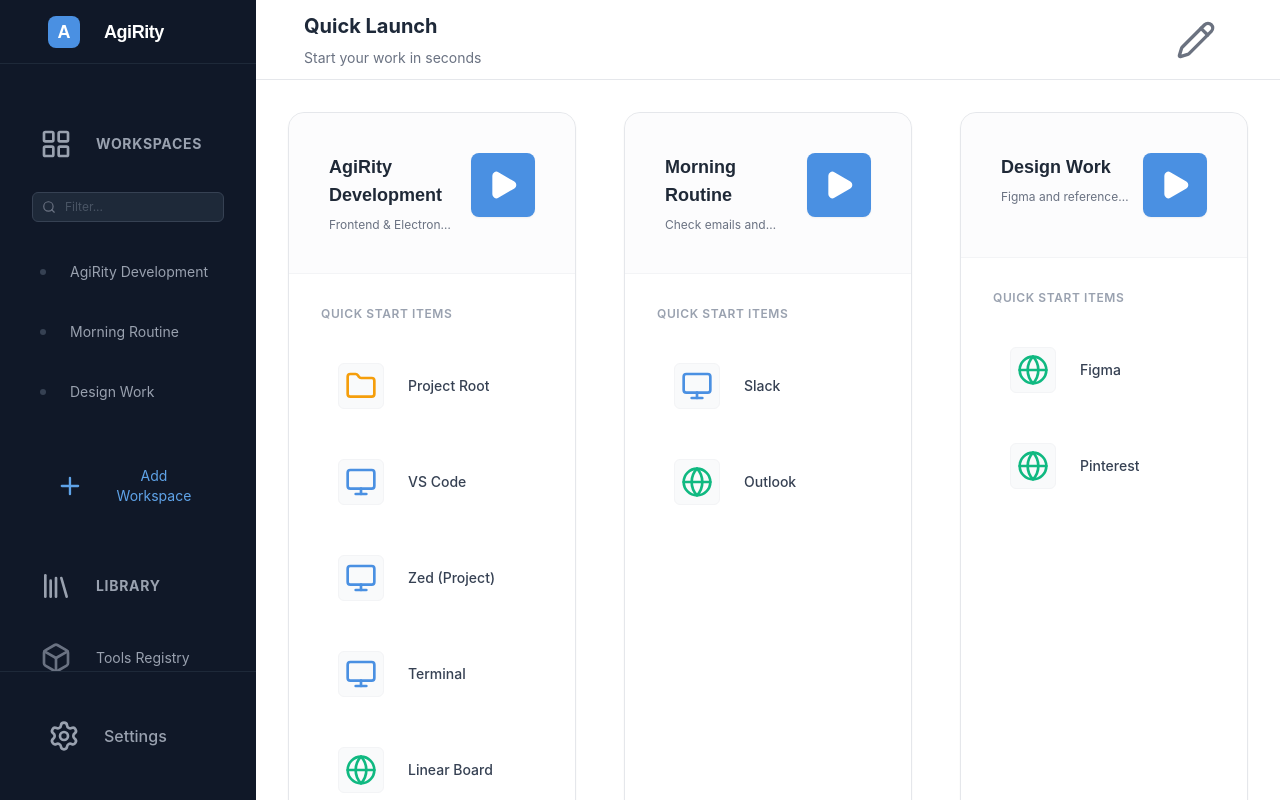
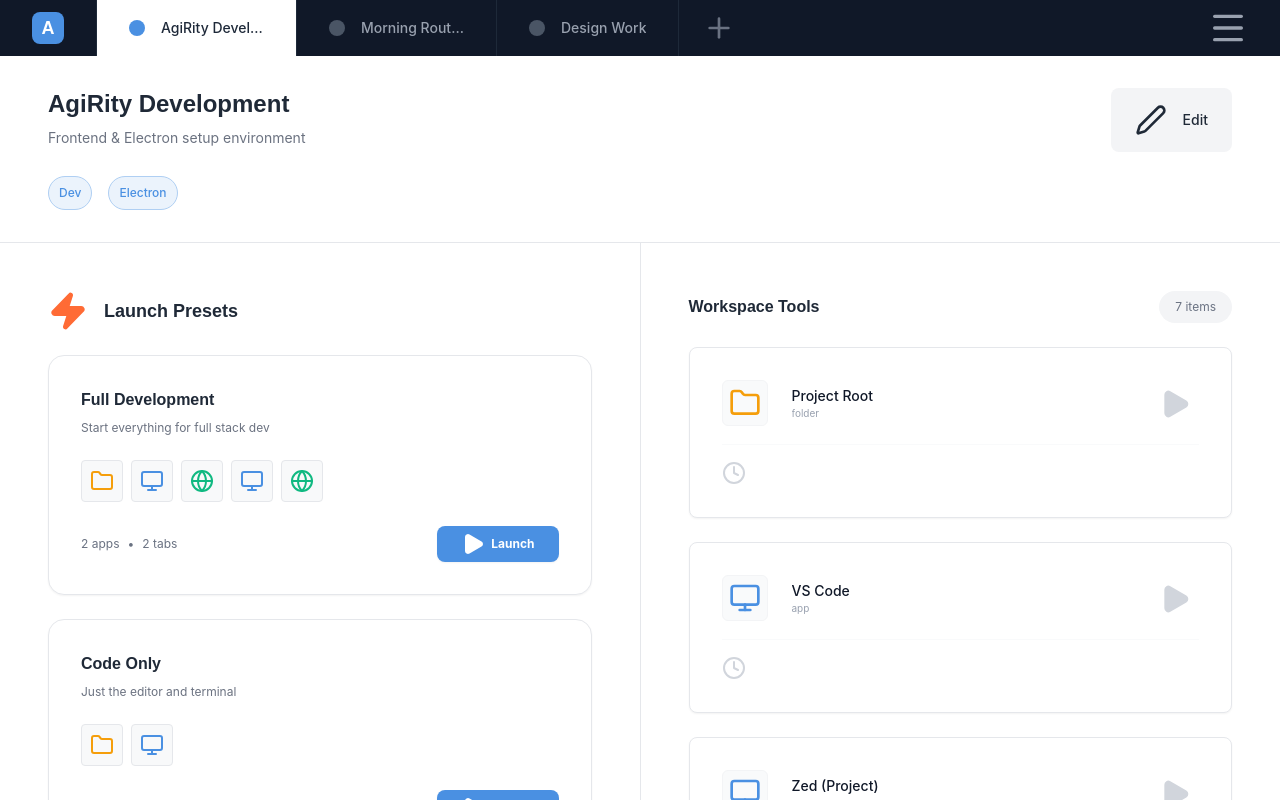
Before and after one commit to akkytech0617/AgiRity, a React (Vite) app: page / in a window 1280 px wide. Built offline with nearby package versions, Linux system fonts and the light colour scheme; what electron-log would draw is missing.

Commit message:
feat: change to tab ui

```diff
--- a/src/main/preload.ts
+++ b/src/main/preload.ts
@@ -6,6 +6,8 @@ import { WorkspaceItem, Workspace, IPC_CHANNELS } from '../shared/types';
 
 const launcherApi = {
   launchItem: (item: WorkspaceItem) => ipcRenderer.invoke(IPC_CHANNELS.LAUNCHER_LAUNCH_ITEM, item),
+  getItemIcon: (item: WorkspaceItem) =>
+    ipcRenderer.invoke(IPC_CHANNELS.LAUNCHER_GET_ITEM_ICON, item),
 };
 
 const workspaceApi = {
--- a/src/main/services/interfaces.ts
+++ b/src/main/services/interfaces.ts
@@ -1,4 +1,4 @@
-import type { Workspace, WorkspaceItem } from '../../shared/types';
+import type { Workspace, WorkspaceItem, IconResult } from '../../shared/types';
 
 /**
  * Service interfaces for dependency injection
@@ -32,4 +32,5 @@ export interface IProjectService {
  */
 export interface ILauncherService {
   launchItem(item: WorkspaceItem): Promise<void>;
+  getItemIcon(item: WorkspaceItem): Promise<IconResult>;
 }
--- a/src/renderer/App.tsx
+++ b/src/renderer/App.tsx
@@ -3,7 +3,6 @@ import { Layout } from './components/Layout';
 import { WorkspaceDetail } from './components/WorkspaceDetail';
 import { WorkspaceSettings } from './components/WorkspaceSettings';
 import { CreateWorkspace } from './components/CreateWorkspace';
-import { QuickLaunch } from './components/QuickLaunch';
 import { ToolsRegistry } from './components/ToolsRegistry';
 import { MCPServers } from './components/MCPServers';
 import { Settings as SettingsView } from './components/Settings';
@@ -85,7 +84,6 @@ const MOCK_WORKSPACES: Workspace[] = [
 
 // View Types
 type View =
-  | { type: 'quick-launch' }
   | { type: 'workspace'; id: string }
   | { type: 'workspace-settings'; id: string }
   | { type: 'create-workspace' }
@@ -94,7 +92,7 @@ type View =
   | { type: 'settings' };
 
 function App() {
-  const [activeView, setActiveView] = useState<View>({ type: 'quick-launch' });
+  const [activeView, setActiveView] = useState<View>({ type: 'workspace', id: '1' });
 
   const selectedWorkspace =
     activeView.type === 'workspace' || activeView.type === 'workspace-settings'
@@ -108,21 +106,13 @@ function App() {
     }
   };
 
-  const handleEditWorkspace = (id: string) => {
-    setActiveView({ type: 'workspace-settings', id });
-  };
+
 
   const handleSaveWorkspace = (workspace: Workspace) => {
     setActiveView({ type: 'workspace', id: workspace.id });
   };
 
-  const handleLaunchItem = (workspaceId: string, itemName: string) => {
-    const workspace = MOCK_WORKSPACES.find((w) => w.id === workspaceId);
-    const item = workspace?.items.find((i) => i.name === itemName);
-    if (item) {
-      void launchItem(item);
-    }
-  };
+
 
   const launchItem = async (item: WorkspaceItem) => {
     log.info(`Launching: ${item.name}`);
@@ -141,15 +131,11 @@ function App() {
   };
 
   const handleCreateWorkspace = () => {
-    setActiveView({ type: 'quick-launch' });
+    setActiveView({ type: 'workspace', id: '1' });
   };
 
-  const handleSelectWorkspace = (id: string | null) => {
-    if (id !== null && id !== '') {
-      setActiveView({ type: 'workspace', id });
-    } else {
-      setActiveView({ type: 'quick-launch' });
-    }
+  const handleSelectWorkspace = (id: string) => {
+    setActiveView({ type: 'workspace', id });
   };
 
   const renderMainContent = () => {
@@ -165,7 +151,7 @@ function App() {
           <CreateWorkspace
             onSave={handleCreateWorkspace}
             onCancel={() => {
-              setActiveView({ type: 'quick-launch' });
+              setActiveView({ type: 'workspace', id: '1' });
             }}
           />
         );
@@ -182,76 +168,31 @@ function App() {
           <div className="p-8 text-center text-gray-500">Workspace not found</div>
         );
       case 'workspace':
+      default:
+        // Workspace view is the default
         return selectedWorkspace ? (
           <WorkspaceDetail
             workspace={selectedWorkspace}
             onLaunch={handleLaunch}
-            onLaunchItem={(item) => void launchItem(item)}
+            onLaunchItem={(item) => {
+              void launchItem(item);
+            }}
+            onEditWorkspace={(id) => {
+              setActiveView({ type: 'workspace-settings', id });
+            }}
           />
         ) : (
           <div className="p-8 text-center text-gray-500">Workspace not found</div>
         );
-      case 'quick-launch':
-      default:
-        return (
-          <QuickLaunch
-            workspaces={MOCK_WORKSPACES}
-            onSelectWorkspace={(id) => {
-              handleSelectWorkspace(id);
-            }}
-            onLaunchItem={handleLaunchItem}
-            onLaunchWorkspace={handleLaunch}
-          />
-        );
     }
   };
 
-  const getHeaderContent = () => {
-    switch (activeView.type) {
-      case 'tools':
-        return { title: 'Tools Registry', subtitle: 'Manage installed tools' };
-      case 'mcp':
-        return { title: 'MCP Servers', subtitle: 'Model Context Protocol configuration' };
-      case 'settings':
-        return { title: 'Settings', subtitle: 'Application preferences' };
-      case 'create-workspace':
-        return { title: 'Create Workspace', subtitle: 'Set up a new workspace' };
-      case 'workspace-settings':
-        return selectedWorkspace
-          ? {
-              title: 'Edit Workspace',
-              subtitle: `Configure settings for ${selectedWorkspace.name}`,
-            }
-          : { title: 'Workspace Settings', subtitle: '' };
-      case 'workspace':
-        return selectedWorkspace
-          ? {
-              title: selectedWorkspace.name,
-              subtitle: selectedWorkspace.description,
-              tags: selectedWorkspace.tags,
-              showEditButton: true,
-              onEdit: () => {
-                handleEditWorkspace(selectedWorkspace.id);
-              },
-            }
-          : { title: 'Workspace', subtitle: '' };
-      case 'quick-launch':
-      default:
-        return {
-          title: 'Quick Launch',
-          subtitle: 'Start your work in seconds',
-          showEditButton: true,
-          onEdit: () => {
-            // Edit Quick Launch settings
-          },
-        };
-    }
-  };
+
 
   return (
     <Layout
       workspaces={MOCK_WORKSPACES}
-      header={getHeaderContent()}
+      activeWorkspaceId={activeView.type === 'workspace' ? activeView.id : null}
       onSelectWorkspace={handleSelectWorkspace}
       onNewWorkspace={handleNew}
       onOpenSettings={() => {
--- a/src/renderer/api/index.ts
+++ b/src/renderer/api/index.ts
@@ -2,6 +2,8 @@ import {
   WorkspaceItem,
   LaunchResult,
   LaunchResultSchema,
+  IconResult,
+  IconResultSchema,
   Workspace,
   WorkspaceResult,
   WorkspaceResultSchema,
@@ -11,6 +13,10 @@ export const launcherApi = {
   launchItem: async (item: WorkspaceItem): Promise<LaunchResult> => {
     const result = await window.launcherApi.launchItem(item);
     return LaunchResultSchema.parse(result);
+  },
+  getItemIcon: async (item: WorkspaceItem): Promise<IconResult> => {
+    const result = await window.launcherApi.getItemIcon(item);
+    return IconResultSchema.parse(result);
   },
 };
 
--- a/src/renderer/components/Header.tsx
+++ b/src/renderer/components/Header.tsx
@@ -1,40 +1,129 @@
-import { Pencil } from 'lucide-react';
+import { useState, useRef, useEffect } from 'react';
+import { Settings, Box, Database, Menu, X, Plus } from 'lucide-react';
+import { Workspace } from '../../shared/types';
 
 interface HeaderProps {
-  title: string;
-  subtitle?: string;
-  tags?: string[];
-  showEditButton?: boolean;
-  onEdit?: () => void;
+  workspaces: Workspace[];
+  activeWorkspaceId: string | null;
+  onSelectWorkspace: (id: string) => void;
+  onNewWorkspace: () => void;
+  onOpenSettings: () => void;
+  onOpenTools: () => void;
+  onOpenMCP: () => void;
 }
 
-export function Header({ title, subtitle, tags, showEditButton, onEdit }: Readonly<HeaderProps>) {
+export function Header({
+  workspaces,
+  activeWorkspaceId,
+  onSelectWorkspace,
+  onNewWorkspace,
+  onOpenSettings,
+  onOpenTools,
+  onOpenMCP,
+}: Readonly<HeaderProps>) {
+  const [isMenuOpen, setIsMenuOpen] = useState(false);
+  const menuRef = useRef<HTMLDivElement>(null);
+
+  // Close menu when clicking outside
+  useEffect(() => {
+    const handleClickOutside = (event: MouseEvent) => {
+      if (menuRef.current && !menuRef.current.contains(event.target as Node)) {
+        setIsMenuOpen(false);
+      }
+    };
+
+    if (isMenuOpen) {
+      document.addEventListener('mousedown', handleClickOutside);
+    }
+    return () => {
+      document.removeEventListener('mousedown', handleClickOutside);
+    };
+  }, [isMenuOpen]);
+
+  const menuItems = [
+    { icon: Settings, label: 'Settings', onClick: onOpenSettings },
+    { icon: Box, label: 'Tools Registry', onClick: onOpenTools },
+    { icon: Database, label: 'MCP Servers', onClick: onOpenMCP },
+  ];
+
   return (
-    <header className="h-20 border-b border-gray-200 px-6 flex items-center justify-between shrink-0 bg-white">
-      <div>
-        <div className="flex items-center gap-3">
-          <h1 className="text-xl font-bold text-gray-800">{title}</h1>
-          {tags?.map((tag) => (
-            <span
-              key={tag}
-              className="px-2 py-0.5 bg-gray-100 text-gray-600 text-xs font-medium rounded-full border border-gray-200"
-            >
-              {tag}
-            </span>
-          ))}
+    <header className="h-14 bg-gray-900 flex items-center shrink-0 select-none">
+      {/* Logo */}
+      <div className="h-full flex items-center px-4 border-r border-gray-800">
+        <div className="bg-primary w-8 h-8 rounded-lg flex items-center justify-center">
+          <span className="text-white font-display font-bold text-lg">A</span>
         </div>
-        {subtitle != null && <p className="text-sm text-gray-500 mt-1">{subtitle}</p>}
       </div>
 
-      {showEditButton === true && onEdit != null && (
+      {/* Tabs */}
+      <div className="flex-1 flex items-center h-full overflow-x-auto">
+        <div className="flex h-full">
+          {workspaces.map((workspace) => (
+            <button
+              key={workspace.id}
+              onClick={() => {
+                onSelectWorkspace(workspace.id);
+              }}
+              className={`h-full px-4 flex items-center gap-2 border-r border-gray-800 transition-colors min-w-0 max-w-[200px] group ${
+                activeWorkspaceId === workspace.id
+                  ? 'bg-white text-gray-800'
+                  : 'text-gray-400 hover:bg-gray-800 hover:text-white'
+              }`}
+            >
+              <span
+                className={`w-2 h-2 rounded-full shrink-0 ${
+                  activeWorkspaceId === workspace.id ? 'bg-primary' : 'bg-gray-600'
+                }`}
+              />
+              <span className="truncate text-sm font-medium">{workspace.name}</span>
+            </button>
+          ))}
+
+          {/* New Tab Button */}
+          <button
+            onClick={onNewWorkspace}
+            className="h-full px-3 flex items-center text-gray-500 hover:text-white hover:bg-gray-800 transition-colors"
+            title="New Workspace"
+          >
+            <Plus className="w-4 h-4" />
+          </button>
+        </div>
+      </div>
+
+      {/* Menu Button */}
+      <div className="relative h-full" ref={menuRef}>
         <button
-          onClick={onEdit}
-          className="p-2 text-text-secondary hover:text-primary hover:bg-primary-50 rounded-full transition-colors"
-          title="Edit"
+          onClick={() => {
+            setIsMenuOpen(!isMenuOpen);
+          }}
+          className={`h-full px-4 flex items-center text-gray-400 hover:text-white hover:bg-gray-800 transition-colors ${
+            isMenuOpen ? 'bg-gray-800 text-white' : ''
+          }`}
+          type="button"
         >
-          <Pencil className="w-5 h-5" />
+          {isMenuOpen ? <X className="w-5 h-5" /> : <Menu className="w-5 h-5" />}
         </button>
-      )}
+
+        {/* Dropdown Menu */}
+        {isMenuOpen && (
+          <div className="absolute right-0 top-full mt-1 w-48 bg-gray-900 border border-gray-700 rounded-lg shadow-xl z-50 py-1">
+            {menuItems.map((item) => (
+              <button
+                key={item.label}
+                onClick={() => {
+                  item.onClick();
+                  setIsMenuOpen(false);
+                }}
+                className="w-full px-4 py-2.5 flex items-center gap-3 text-gray-300 hover:bg-gray-800 hover:text-white transition-colors text-sm"
+                type="button"
+              >
+                <item.icon className="w-4 h-4" />
+                <span>{item.label}</span>
+              </button>
+            ))}
+          </div>
+        )}
+      </div>
     </header>
   );
 }
--- a/src/renderer/components/Layout.tsx
+++ b/src/renderer/components/Layout.tsx
@@ -1,19 +1,12 @@
 import { ReactNode } from 'react';
-import { Sidebar } from './Sidebar';
 import { Header } from './Header';
 import { Workspace } from '../../shared/types';
 
 interface LayoutProps {
   children: ReactNode;
   workspaces: Workspace[];
-  header: {
-    title: string;
-    subtitle?: string;
-    tags?: string[];
-    showEditButton?: boolean;
-    onEdit?: () => void;
-  };
-  onSelectWorkspace: (id: string | null) => void;
+  activeWorkspaceId: string | null;
+  onSelectWorkspace: (id: string) => void;
   onNewWorkspace: () => void;
   onOpenSettings: () => void;
   onOpenTools: () => void;
@@ -23,7 +16,7 @@ interface LayoutProps {
 export function Layout({
   children,
   workspaces,
-  header,
+  activeWorkspaceId,
   onSelectWorkspace,
   onNewWorkspace,
   onOpenSettings,
@@ -31,9 +24,10 @@ export function Layout({
   onOpenMCP,
 }: Readonly<LayoutProps>) {
   return (
-    <div className="flex h-screen bg-surface font-body text-text-primary overflow-hidden">
-      <Sidebar
+    <div className="flex flex-col h-screen bg-surface font-body text-text-primary overflow-hidden">
+      <Header
         workspaces={workspaces}
+        activeWorkspaceId={activeWorkspaceId}
         onSelectWorkspace={onSelectWorkspace}
         onNewWorkspace={onNewWorkspace}
         onOpenSettings={onOpenSettings}
@@ -41,15 +35,7 @@ export function Layout({
         onOpenMCP={onOpenMCP}
       />
 
-      <main className="flex-1 flex flex-col min-w-0 bg-white h-full">
-        <Header
-          title={header.title}
-          subtitle={header.subtitle}
-          tags={header.tags}
-          showEditButton={header.showEditButton}
-          onEdit={header.onEdit}
-        />
-
+      <main className="flex-1 flex flex-col min-h-0 bg-white">
         <div className="flex-1 overflow-y-auto">
           <div className="min-h-full" data-testid="app-root">
             {children}
--- a/src/renderer/components/WorkspaceDetail.tsx
+++ b/src/renderer/components/WorkspaceDetail.tsx
@@ -1,16 +1,18 @@
-import { Monitor, Globe, Folder, Code, Clock, ArrowRight, Play, Zap, Plus } from 'lucide-react';
+import { Monitor, Globe, Folder, Code, Clock, ArrowRight, Play, Zap, Edit2 } from 'lucide-react';
 import { Workspace, WorkspaceItem } from '../../shared/types';
 
 interface WorkspaceDetailProps {
   workspace: Workspace;
   onLaunch: (id: string) => void;
   onLaunchItem?: (item: WorkspaceItem) => void;
+  onEditWorkspace?: (id: string) => void;
 }
 
 export function WorkspaceDetail({
   workspace,
   onLaunch,
   onLaunchItem,
+  onEditWorkspace,
 }: Readonly<WorkspaceDetailProps>) {
   const getItemIcon = (type: string) => {
     switch (type) {
@@ -39,14 +41,56 @@ export function WorkspaceDetail({
   };
 
   return (
-    <div className="max-w-5xl mx-auto p-8">
-      {/* Presets Grid */}
-      <div className="mb-10">
-        <h2 className="text-lg font-display font-bold text-text-primary mb-4 flex items-center gap-2">
+    <div className="h-full flex flex-col">
+      {/* Workspace Header */}
+      <div className="px-6 py-4 border-b border-border bg-white">
+        <div className="flex items-start justify-between gap-4 mb-3">
+          <div className="flex-1 min-w-0">
+            <h1 className="text-2xl font-display font-bold text-text-primary">
+              {workspace.name}
+            </h1>
+            {workspace.description != null && workspace.description.length > 0 && (
+              <p className="text-sm text-text-secondary mt-1">{workspace.description}</p>
+            )}
+          </div>
+          {onEditWorkspace && (
+            <button
+              onClick={() => {
+                onEditWorkspace(workspace.id);
+              }}
+              className="flex items-center gap-2 px-3 py-2 bg-gray-100 hover:bg-gray-200 text-text-primary rounded-button text-sm font-medium transition-colors shrink-0"
+              title="Edit workspace"
+            >
+              <Edit2 className="w-4 h-4" />
+              <span>Edit</span>
+            </button>
+          )}
+        </div>
+
+        {/* Categories/Tags */}
+        {workspace.tags && workspace.tags.length > 0 && (
+          <div className="flex items-center gap-2 flex-wrap">
+            {workspace.tags.map((tag) => (
+              <span
+                key={tag}
+                className="inline-block px-2.5 py-1 bg-primary-50 text-primary text-xs font-medium rounded-full border border-primary-200"
+              >
+                {tag}
+              </span>
+            ))}
+          </div>
+        )}
+      </div>
+
+      {/* Two-column layout */}
+      <div className="flex-1 flex overflow-hidden">
+        {/* Left Column: Presets */}
+        <div className="flex-1 flex flex-col border-r border-border overflow-hidden">
+          <div className="flex-1 overflow-y-auto p-6 space-y-3 flex flex-col">
+            <h2 className="text-lg font-display font-bold text-text-primary flex items-center gap-2 mb-3">
               <Zap className="w-5 h-5 text-accent-orange fill-current" />
               Launch Presets
             </h2>
-        <div className="grid grid-cols-1 md:grid-cols-2 lg:grid-cols-3 gap-5">
             {presets.map((preset) => {
               const presetItems = getItemsForPreset(preset.itemNames);
               const appCount = presetItems.filter((i) => i.type === 'app').length;
@@ -55,26 +99,20 @@ export function WorkspaceDetail({
               return (
                 <div
                   key={preset.name}
-                className="bg-white rounded-card border border-border p-5 shadow-sm hover:shadow-md hover:border-primary-300 transition-all group relative overflow-hidden"
+                  className="bg-white rounded-card border border-border p-4 shadow-sm hover:shadow-md hover:border-primary-300 transition-all group relative"
                 >
-                <div className="absolute top-0 right-0 p-3 opacity-5 group-hover:opacity-10 transition-opacity">
-                  <Play className="w-16 h-16 -mr-4 -mt-4" />
-                </div>
-
-                <div className="relative z-10">
                   <h3 className="font-display font-bold text-text-primary mb-1">{preset.name}</h3>
-                  <p className="text-xs text-text-secondary mb-4 min-h-[2.5em]">
+                  <p className="text-xs text-text-secondary mb-3">
                     {preset.description}
                   </p>
 
-                  <div className="flex items-center gap-1 mb-5">
+                  <div className="flex items-center gap-1 mb-3">
                     {presetItems.slice(0, 5).map((item) => (
                       <div
                         key={item.name}
                         className="p-1 bg-surface rounded-sm border border-border"
                         title={item.name}
                       >
-                        {/* Small icons for preview */}
                         {item.type === 'app' && <Monitor className="w-3 h-3 text-primary" />}
                         {item.type === 'browser' && <Globe className="w-3 h-3 text-success" />}
                         {item.type === 'folder' && <Folder className="w-3 h-3 text-warning" />}
@@ -87,7 +125,7 @@ export function WorkspaceDetail({
                     )}
                   </div>
 
-                  <div className="flex items-center justify-between mt-auto">
+                  <div className="flex items-center justify-between">
                     <div className="text-xs text-gray-500">
                       {appCount > 0 && <span>{appCount} apps</span>}
                       {appCount > 0 && browserCount > 0 && <span className="mx-1">•</span>}
@@ -104,48 +142,32 @@ export function WorkspaceDetail({
                     </button>
                   </div>
                 </div>
-              </div>
               );
             })}
           </div>
         </div>
 
-      {/* Bottom Section: Tools List */}
-      <div>
-        <div className="flex items-center justify-between mb-4">
-          <div className="flex items-center gap-3">
+        {/* Right Column: Tools */}
+        <div className="flex-1 flex flex-col overflow-hidden">
+          <div className="flex-1 overflow-y-auto p-6 space-y-3 flex flex-col">
+            <div className="flex items-center justify-between mb-3">
               <h3 className="font-display font-bold text-text-primary">Workspace Tools</h3>
               <span className="text-xs text-gray-500 bg-gray-100 px-2 py-1 rounded-full">
                 {workspace.items.length} items
               </span>
             </div>
-          <button className="flex items-center gap-1.5 px-3 py-1.5 bg-white border border-border hover:border-primary-300 hover:text-primary text-text-secondary rounded-button text-xs font-medium shadow-sm transition-all">
-            <Plus className="w-3.5 h-3.5" />
-            Add Item
-          </button>
-        </div>
-
-        <div className="grid grid-cols-2 md:grid-cols-4 lg:grid-cols-6 gap-3">
             {workspace.items.map((item) => (
               <div
                 key={item.name}
-              className="bg-white p-3 rounded-lg border border-border shadow-sm hover:shadow-md hover:border-primary-200 transition-all group flex flex-col h-full"
+                className="bg-white p-4 rounded-lg border border-border shadow-sm hover:shadow-md hover:border-primary-200 transition-all group"
               >
                 <div className="flex items-start justify-between mb-2">
-                <div className="p-1.5 bg-gray-50 rounded-md border border-gray-100 group-hover:bg-white group-hover:shadow-sm transition-all">
+                  <div className="flex items-center gap-3 flex-1 min-w-0">
+                    <div className="p-1.5 bg-gray-50 rounded-md border border-gray-100 group-hover:bg-white group-hover:shadow-sm transition-all shrink-0">
                       {getItemIcon(item.type)}
                     </div>
-                <button
-                  onClick={() => onLaunchItem?.(item)}
-                  className="p-1 text-gray-300 hover:text-primary hover:bg-primary-50 rounded-sm transition-colors"
-                  title="Launch this item only"
-                >
-                  <Play className="w-3.5 h-3.5 fill-current" />
-                </button>
-              </div>
-
-              <div className="flex-1 min-w-0 mb-2">
-                <h4 className="font-medium text-sm text-gray-900 truncate mb-0.5" title={item.name}>
+                    <div className="min-w-0 flex-1">
+                      <h4 className="font-medium text-sm text-gray-900 truncate" title={item.name}>
                         {item.name}
                       </h4>
                       <p
@@ -155,9 +177,18 @@ export function WorkspaceDetail({
                         {item.type}
                       </p>
                     </div>
+                  </div>
+                  <button
+                    onClick={() => onLaunchItem?.(item)}
+                    className="p-1 text-gray-300 hover:text-primary hover:bg-primary-50 rounded-sm transition-colors shrink-0 ml-2"
+                    title="Launch this item"
+                  >
+                    <Play className="w-4 h-4 fill-current" />
+                  </button>
+                </div>
 
                 {/* Config Badges */}
-              <div className="flex items-center gap-1 mt-auto pt-2 border-t border-gray-50">
+                <div className="flex items-center gap-1 pt-2 border-t border-gray-50">
                   {item.waitTime !== undefined && item.waitTime > 0 ? (
                     <div
                       className="flex items-center gap-1 text-[10px] text-amber-600"
@@ -189,5 +220,6 @@ export function WorkspaceDetail({
           </div>
         </div>
       </div>
+    </div>
   );
 }
--- a/src/shared/types.ts
+++ b/src/shared/types.ts
@@ -42,6 +42,12 @@ export interface LaunchResult {
   error?: string;
 }
 
+export interface IconResult {
+  success: boolean;
+  data?: string;
+  error?: string;
+}
+
 export interface WorkspaceResult {
   success: boolean;
   data?: Workspace | Workspace[] | null | boolean;
@@ -53,6 +59,12 @@ export const LaunchResultSchema = z.object({
   error: z.string().optional(),
 });
 
+export const IconResultSchema = z.object({
+  success: z.boolean(),
+  data: z.string().optional(),
+  error: z.string().optional(),
+});
+
 export const WorkspaceResultSchema = z.object({
   success: z.boolean(),
   data: z.any().optional(), // Flexible for different data payloads
@@ -61,6 +73,7 @@ export const WorkspaceResultSchema = z.object({
 
 export const IPC_CHANNELS = {
   LAUNCHER_LAUNCH_ITEM: 'launcher:launchItem',
+  LAUNCHER_GET_ITEM_ICON: 'launcher:getItemIcon',
   WORKSPACE_LOAD: 'workspace:load',
   WORKSPACE_GET: 'workspace:get',
   WORKSPACE_SAVE: 'workspace:save',
@@ -73,6 +86,7 @@ export type IpcChannels = (typeof IPC_CHANNELS)[keyof typeof IPC_CHANNELS];
 
 export interface ILauncherApi {
   launchItem: (item: WorkspaceItem) => Promise<LaunchResult>;
+  getItemIcon: (item: WorkspaceItem) => Promise<IconResult>;
 }
 
 export interface IWorkspaceApi {
--- a/tests/unit/mocks/adapters.ts
+++ b/tests/unit/mocks/adapters.ts
@@ -1,6 +1,7 @@
 import { vi } from 'vitest';
 import type { IFileSystemAdapter, IOSAdapter, IShellAdapter } from '@/main/adapters/interfaces';
 import type { IConfigService, IProjectService, ILauncherService } from '@/main/services/interfaces';
+import type { IconResult } from '@/shared/types';
 
 /**
 
@@ -75,5 +76,6 @@ export function createMockProjectService(): IProjectService {
 export function createMockLauncherService(): ILauncherService {
   return {
     launchItem: vi.fn().mockResolvedValue(undefined),
+    getItemIcon: vi.fn().mockResolvedValue({ success: true } as IconResult),
   };
 }
```
Also changed, not shown: src/main/ipc/index.ts (+16 -0 lines), .serena/memories/code_review_findings.md, .serena/memories/codebase_structure.md, 2 other files (tests, documents, lock files or other folders). Lines whose indentation alone changed are shown as unchanged.
